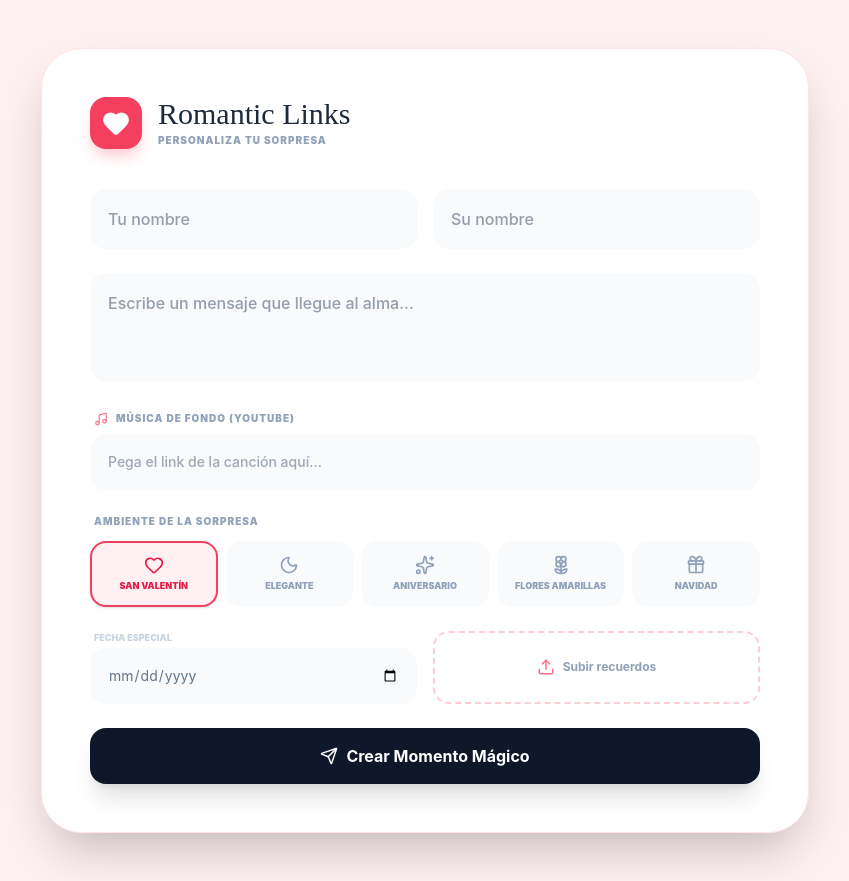
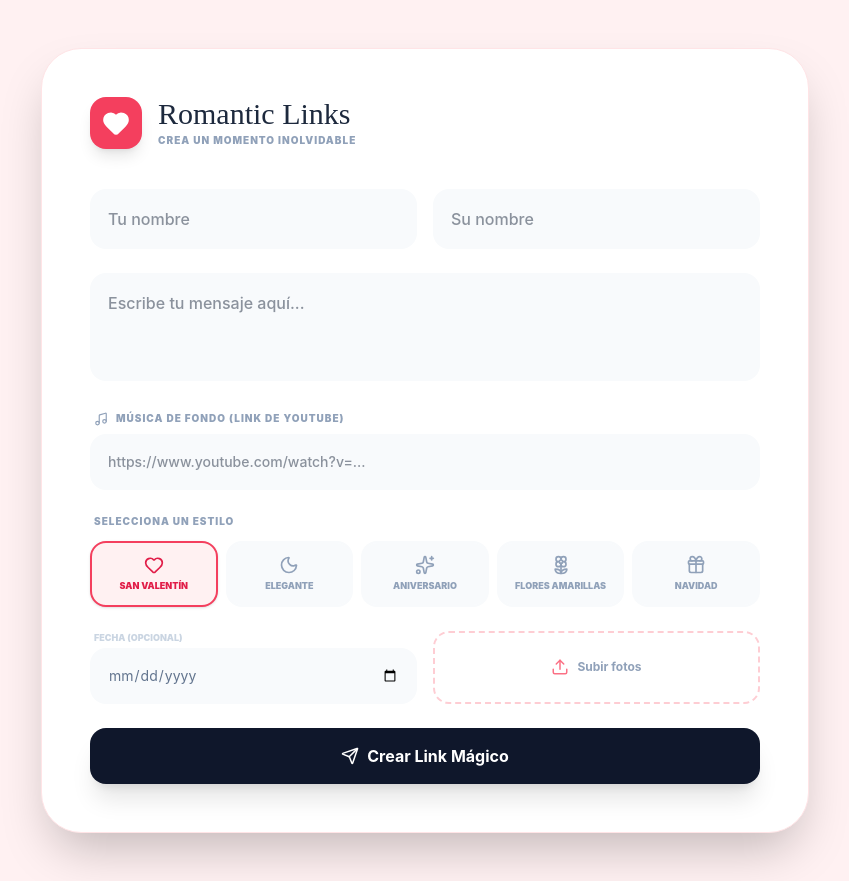
Before and after one commit to rzc-dev/romantic-links, a React (Vite) app: page /love/1 in a window 1280 px wide. Shown: the whole page, without its empty margins (215-1064 px from the left). Built offline with nearby package versions, Linux system fonts and the light colour scheme.

Commit message:
feat: agregar soporte para música de YouTube

```diff
--- a/src/pages/CreateDedication.jsx
+++ b/src/pages/CreateDedication.jsx
@@ -17,28 +17,31 @@ const CreateDedication = () => {
     mensaje: '',
     fecha_especial: '',
     tema: 'romantic',
-    youtube_url: '' // Nueva propiedad
+    youtube_url: ''
   });
 
   const themeOptions = [
-    { id: 'romantic', label: 'San Valentín', icon: Heart, desc: 'Clásico Rosa' },
-    { id: 'midnight', label: 'Elegante', icon: Moon, desc: 'Noche y Oro' },
-    { id: 'sunset', label: 'Aniversario', icon: Stars, desc: 'Cálido Gradiente' },
-    { id: 'flowers', label: 'Flores Amarillas', icon: Flower2, desc: 'Alegre y Brillante' },
-    { id: 'christmas', label: 'Navidad', icon: Gift, desc: 'Festivo Mágico' },
+    { id: 'romantic', label: 'San Valentín', icon: Heart },
+    { id: 'midnight', label: 'Elegante', icon: Moon },
+    { id: 'sunset', label: 'Aniversario', icon: Stars },
+    { id: 'flowers', label: 'Flores Amarillas', icon: Flower2 },
+    { id: 'christmas', label: 'Navidad', icon: Gift },
   ];
 
   const handleSubmit = async (e) => {
-    e.preventDefault();
+    // IMPORTANTE: Prevenir el refresh del navegador
+    if (e) e.preventDefault();
     setLoading(true);
 
     try {
       const imageUrls = [];
 
-      // 1. Subir imágenes
+      // 1. Subida de imágenes con ID único
+      if (files.length > 0) {
         for (const file of files) {
           const fileExt = file.name.split('.').pop();
-        const fileName = `${Math.random()}.${fileExt}`;
+          const fileName = `${crypto.randomUUID()}.${fileExt}`;
+
           const { error: uploadError } = await supabase.storage
             .from('fotos-amor')
             .upload(fileName, file);
@@ -51,8 +54,9 @@ const CreateDedication = () => {
 
           imageUrls.push(publicUrl);
         }
+      }
 
-      // 2. Insertar en Supabase incluyendo la URL de música
+      // 2. Inserción en DB
       const { data, error: dbError } = await supabase
         .from('dedicatorias')
         .insert([{
@@ -62,17 +66,17 @@ const CreateDedication = () => {
           fecha_especial: formData.fecha_especial || null,
           imagenes: imageUrls,
           tema: formData.tema,
-          youtube_url: formData.youtube_url // Guardamos el link de música
+          youtube_url: formData.youtube_url
         }])
-        .select();
+        .select()
+        .single();
 
       if (dbError) throw dbError;
 
-      // 3. Generación del Link oficial
-      if (data && data[0]) {
-        const productionUrl = 'https://romantic-links-rzc-dev.vercel.app';
-        const link = `${productionUrl}/love/${data[0].id}`;
-
+      // 3. Generación de Link (Dinámico según el entorno)
+      if (data) {
+        const baseUrl = window.location.origin;
+        const link = `${baseUrl}/love/${data.id}`;
         setGeneratedLink(link);
 
         confetti({
@@ -84,27 +88,26 @@ const CreateDedication = () => {
       }
 
     } catch (error) {
-      console.error(error);
-      alert("Error al crear: " + error.message);
+      console.error("Error detallado:", error);
+      alert("Hubo un error: " + error.message);
     } finally {
       setLoading(false);
     }
   };
 
   return (
-    <div className="min-h-screen bg-love-50 py-12 px-4 flex items-center justify-center font-sans">
+    <div className="min-h-screen bg-love-50 py-12 px-4 flex items-center justify-center font-sans text-slate-900">
       <motion.div
         initial={{ opacity: 0, y: 20 }}
         animate={{ opacity: 1, y: 0 }}
         className="max-w-3xl w-full bg-white rounded-[2.5rem] shadow-2xl p-8 md:p-12 relative overflow-hidden border border-love-100"
       >
-        {/* Cabecera */}
         <div className="flex items-center gap-4 mb-10">
-          <div className="bg-love-500 p-3 rounded-2xl shadow-lg shadow-love-200">
+          <div className="bg-love-500 p-3 rounded-2xl shadow-lg">
             <Heart className="text-white" fill="currentColor" size={28} />
           </div>
           <div>
-            <h2 className="text-3xl font-romantic text-slate-800 leading-none">Romantic Links</h2>
+            <h2 className="text-3xl font-romantic leading-none">Romantic Links</h2>
             <p className="text-slate-400 text-[10px] mt-1 uppercase font-black tracking-widest">Personaliza tu sorpresa</p>
           </div>
         </div>
@@ -113,13 +116,15 @@ const CreateDedication = () => {
           <div className="grid grid-cols-1 md:grid-cols-2 gap-4">
             <input
               required
-              className="w-full p-4 rounded-2xl bg-slate-50 border-2 border-transparent focus:border-love-300 focus:bg-white outline-none transition-all font-medium text-slate-700"
+              value={formData.nombre_remitente}
+              className="w-full p-4 rounded-2xl bg-slate-50 border-2 border-transparent focus:border-love-300 focus:bg-white outline-none transition-all font-medium"
               placeholder="Tu nombre"
               onChange={(e) => setFormData({...formData, nombre_remitente: e.target.value})}
             />
             <input
               required
-              className="w-full p-4 rounded-2xl bg-slate-50 border-2 border-transparent focus:border-love-300 focus:bg-white outline-none transition-all font-medium text-slate-700"
+              value={formData.nombre_destinatario}
+              className="w-full p-4 rounded-2xl bg-slate-50 border-2 border-transparent focus:border-love-300 focus:bg-white outline-none transition-all font-medium"
               placeholder="Su nombre"
               onChange={(e) => setFormData({...formData, nombre_destinatario: e.target.value})}
             />
@@ -128,25 +133,25 @@ const CreateDedication = () => {
           <textarea
             required
             rows="3"
-            className="w-full p-4 rounded-2xl bg-slate-50 border-2 border-transparent focus:border-love-300 focus:bg-white outline-none transition-all resize-none font-medium text-slate-700"
+            value={formData.mensaje}
+            className="w-full p-4 rounded-2xl bg-slate-50 border-2 border-transparent focus:border-love-300 focus:bg-white outline-none transition-all resize-none font-medium"
             placeholder="Escribe un mensaje que llegue al alma..."
             onChange={(e) => setFormData({...formData, mensaje: e.target.value})}
           ></textarea>
 
-          {/* Campo de Música (YouTube) */}
           <div className="space-y-2">
-            <div className="flex items-center gap-2 ml-1">
-              <Music size={14} className="text-love-400" />
-              <p className="text-[10px] font-black uppercase text-slate-400 tracking-widest">Música de fondo (YouTube o YouTube Music)</p>
+            <div className="flex items-center gap-2 ml-1 text-love-400">
+              <Music size={14} />
+              <p className="text-[10px] font-black uppercase tracking-widest">Música de YouTube (Link)</p>
             </div>
             <input
-              className="w-full p-4 rounded-2xl bg-slate-50 border-2 border-transparent focus:border-love-300 focus:bg-white outline-none transition-all text-sm font-medium text-slate-600"
-              placeholder="Pega el link aquí: https://www.youtube.com/watch?v=..."
+              value={formData.youtube_url}
+              className="w-full p-4 rounded-2xl bg-slate-50 border-2 border-transparent focus:border-love-300 focus:bg-white outline-none transition-all text-sm font-medium"
+              placeholder="https://www.youtube.com/watch?v=..."
               onChange={(e) => setFormData({...formData, youtube_url: e.target.value})}
             />
           </div>
 
-          {/* Selector de Temas */}
           <div className="space-y-3">
             <p className="text-[10px] font-black uppercase text-slate-400 tracking-widest ml-1">Ambiente de la sorpresa</p>
             <div className="grid grid-cols-2 md:grid-cols-5 gap-2">
@@ -177,6 +182,7 @@ const CreateDedication = () => {
                 <p className="text-[9px] font-black text-slate-300 uppercase ml-1">Fecha especial</p>
                 <input
                 type="date"
+                value={formData.fecha_especial}
                 className="w-full p-4 rounded-2xl bg-slate-50 border-2 border-transparent focus:border-love-300 outline-none transition-all text-slate-500 text-sm"
                 onChange={(e) => setFormData({...formData, fecha_especial: e.target.value})}
                 />
@@ -197,17 +203,15 @@ const CreateDedication = () => {
           <button
             type="submit"
             disabled={loading}
-            className="w-full bg-slate-900 text-white py-4 rounded-2xl font-bold shadow-xl hover:shadow-love-200 hover:bg-slate-800 transition-all flex items-center justify-center gap-2 disabled:opacity-50"
+            className="w-full bg-slate-900 text-white py-4 rounded-2xl font-bold shadow-xl hover:bg-slate-800 transition-all flex items-center justify-center gap-2 disabled:opacity-50"
           >
             {loading ? <Loader2 className="animate-spin" /> : <><Send size={18} /> Crear Momento Mágico</>}
           </button>
         </form>
 
-        {/* Modal de Resultado */}
         {generatedLink && (
           <motion.div
-            initial={{ opacity: 0 }}
-            animate={{ opacity: 1 }}
+            initial={{ opacity: 0 }} animate={{ opacity: 1 }}
             className="absolute inset-0 bg-white/95 backdrop-blur-sm flex items-center justify-center p-6 z-50"
           >
             <div className="text-center w-full max-w-sm">
@@ -215,11 +219,9 @@ const CreateDedication = () => {
                 <CheckCircle2 size={32} />
               </div>
               <h3 className="text-3xl font-romantic text-slate-800 mb-2">¡Listo para enviar!</h3>
-
               <div className="bg-slate-100 p-4 rounded-xl mb-6 font-mono text-[10px] break-all text-slate-500 border border-slate-200 select-all">
                 {generatedLink}
               </div>
-
               <div className="grid gap-2">
                 <button
                   onClick={() => {
@@ -233,9 +235,9 @@ const CreateDedication = () => {
                 <a
                   href={`https://wa.me/?text=He hecho esto pensando en ti... míralo aquí: ${generatedLink}`}
                   target="_blank" rel="noreferrer"
-                  className="w-full bg-[#25D366] text-white py-3 rounded-xl font-bold flex items-center justify-center gap-2"
+                  className="w-full bg-[#25D366] text-white py-3 rounded-xl font-bold flex items-center justify-center gap-2 text-center"
                 >
-                  <Share2 size={16} /> Enviar por WhatsApp
+                  <Share2 size={16} /> WhatsApp
                 </a>
                 <button onClick={() => setGeneratedLink('')} className="text-[10px] text-slate-300 font-black uppercase mt-4">
                   Crear otra sorpresa
--- a/src/pages/ViewDedication.jsx
+++ b/src/pages/ViewDedication.jsx
@@ -17,27 +17,30 @@ const CreateDedication = () => {
     mensaje: '',
     fecha_especial: '',
     tema: 'romantic',
-    youtube_url: '' // Campo para la música
+    youtube_url: ''
   });
 
   const themeOptions = [
-    { id: 'romantic', label: 'San Valentín', icon: Heart, desc: 'Clásico Rosa' },
-    { id: 'midnight', label: 'Elegante', icon: Moon, desc: 'Noche y Oro' },
-    { id: 'sunset', label: 'Aniversario', icon: Stars, desc: 'Cálido Gradiente' },
-    { id: 'flowers', label: 'Flores Amarillas', icon: Flower2, desc: 'Alegre y Brillante' },
-    { id: 'christmas', label: 'Navidad', icon: Gift, desc: 'Festivo Mágico' },
+    { id: 'romantic', label: 'San Valentín', icon: Heart },
+    { id: 'midnight', label: 'Elegante', icon: Moon },
+    { id: 'sunset', label: 'Aniversario', icon: Stars },
+    { id: 'flowers', label: 'Flores Amarillas', icon: Flower2 },
+    { id: 'christmas', label: 'Navidad', icon: Gift },
   ];
 
   const handleSubmit = async (e) => {
+    // 1. Evitamos que la página se recargue
     e.preventDefault();
     setLoading(true);
 
     try {
       const imageUrls = [];
 
+      // 2. Subida de imágenes (solo si hay archivos)
+      if (files.length > 0) {
         for (const file of files) {
           const fileExt = file.name.split('.').pop();
-        const fileName = `${Math.random()}.${fileExt}`;
+          const fileName = `${crypto.randomUUID()}.${fileExt}`;
           const { error: uploadError } = await supabase.storage
             .from('fotos-amor')
             .upload(fileName, file);
@@ -50,7 +53,9 @@ const CreateDedication = () => {
 
           imageUrls.push(publicUrl);
         }
+      }
 
+      // 3. Inserción en la base de datos
       const { data, error: dbError } = await supabase
         .from('dedicatorias')
         .insert([{
@@ -60,17 +65,20 @@ const CreateDedication = () => {
           fecha_especial: formData.fecha_especial || null,
           imagenes: imageUrls,
           tema: formData.tema,
-          youtube_url: formData.youtube_url // Guardamos el link de música
+          youtube_url: formData.youtube_url
         }])
-        .select();
+        .select()
+        .single(); // Traemos el objeto creado directamente
 
       if (dbError) throw dbError;
 
-      if (data && data[0]) {
-        const productionUrl = 'https://romantic-links-rzc-dev.vercel.app';
-        const link = `${productionUrl}/love/${data[0].id}`;
+      if (data) {
+        // Generamos el link final
+        const productionUrl = window.location.origin; // Usa la URL actual (funciona en local y Vercel)
+        const link = `${productionUrl}/love/${data.id}`;
         setGeneratedLink(link);
 
+        // Efecto de éxito
         confetti({
             particleCount: 150,
             spread: 70,
@@ -80,8 +88,8 @@ const CreateDedication = () => {
       }
 
     } catch (error) {
-      console.error(error);
-      alert("Error al crear: " + error.message);
+      console.error("Error detallado:", error);
+      alert("No se pudo crear la dedicatoria. Verifica que la tabla en Supabase tenga la columna 'youtube_url'. Error: " + error.message);
     } finally {
       setLoading(false);
     }
@@ -94,28 +102,30 @@ const CreateDedication = () => {
         animate={{ opacity: 1, y: 0 }}
         className="max-w-3xl w-full bg-white rounded-[2.5rem] shadow-2xl p-8 md:p-12 relative overflow-hidden border border-love-100"
       >
-        <div className="flex items-center gap-4 mb-10">
-          <div className="bg-love-500 p-3 rounded-2xl shadow-lg shadow-love-200">
+        <header className="flex items-center gap-4 mb-10">
+          <div className="bg-love-500 p-3 rounded-2xl shadow-lg">
             <Heart className="text-white" fill="currentColor" size={28} />
           </div>
           <div>
             <h2 className="text-3xl font-romantic text-slate-800 leading-none">Romantic Links</h2>
-            <p className="text-slate-400 text-[10px] mt-1 uppercase font-black tracking-widest">Personaliza tu sorpresa</p>
+            <p className="text-slate-400 text-[10px] mt-1 uppercase font-black tracking-widest">Crea un momento inolvidable</p>
           </div>
-        </div>
+        </header>
 
         <form onSubmit={handleSubmit} className="space-y-6">
           <div className="grid grid-cols-1 md:grid-cols-2 gap-4">
             <input
               required
-              className="w-full p-4 rounded-2xl bg-slate-50 border-2 border-transparent focus:border-love-300 focus:bg-white outline-none transition-all font-medium text-slate-700"
+              className="w-full p-4 rounded-2xl bg-slate-50 border-2 border-transparent focus:border-love-300 outline-none transition-all font-medium"
               placeholder="Tu nombre"
+              value={formData.nombre_remitente}
               onChange={(e) => setFormData({...formData, nombre_remitente: e.target.value})}
             />
             <input
               required
-              className="w-full p-4 rounded-2xl bg-slate-50 border-2 border-transparent focus:border-love-300 focus:bg-white outline-none transition-all font-medium text-slate-700"
+              className="w-full p-4 rounded-2xl bg-slate-50 border-2 border-transparent focus:border-love-300 outline-none transition-all font-medium"
               placeholder="Su nombre"
+              value={formData.nombre_destinatario}
               onChange={(e) => setFormData({...formData, nombre_destinatario: e.target.value})}
             />
           </div>
@@ -123,26 +133,27 @@ const CreateDedication = () => {
           <textarea
             required
             rows="3"
-            className="w-full p-4 rounded-2xl bg-slate-50 border-2 border-transparent focus:border-love-300 focus:bg-white outline-none transition-all resize-none font-medium text-slate-700"
-            placeholder="Escribe un mensaje que llegue al alma..."
+            className="w-full p-4 rounded-2xl bg-slate-50 border-2 border-transparent focus:border-love-300 outline-none transition-all resize-none font-medium"
+            placeholder="Escribe tu mensaje aquí..."
+            value={formData.mensaje}
             onChange={(e) => setFormData({...formData, mensaje: e.target.value})}
           ></textarea>
 
-          {/* AQUÍ ESTÁ EL CAMPO QUE BUSCABAS */}
           <div className="space-y-2">
-            <div className="flex items-center gap-2 ml-1">
-              <Music size={14} className="text-love-400" />
-              <p className="text-[10px] font-black uppercase text-slate-400 tracking-widest">Música de fondo (YouTube)</p>
+            <div className="flex items-center gap-2 ml-1 text-slate-400">
+              <Music size={14} />
+              <p className="text-[10px] font-black uppercase tracking-widest">Música de fondo (Link de YouTube)</p>
             </div>
             <input
-              className="w-full p-4 rounded-2xl bg-slate-50 border-2 border-transparent focus:border-love-300 focus:bg-white outline-none transition-all text-sm font-medium text-slate-600"
-              placeholder="Pega el link de la canción aquí..."
+              className="w-full p-4 rounded-2xl bg-slate-50 border-2 border-transparent focus:border-love-300 outline-none transition-all text-sm font-medium"
+              placeholder="https://www.youtube.com/watch?v=..."
+              value={formData.youtube_url}
               onChange={(e) => setFormData({...formData, youtube_url: e.target.value})}
             />
           </div>
 
           <div className="space-y-3">
-            <p className="text-[10px] font-black uppercase text-slate-400 tracking-widest ml-1">Ambiente de la sorpresa</p>
+            <p className="text-[10px] font-black uppercase text-slate-400 tracking-widest ml-1">Selecciona un estilo</p>
             <div className="grid grid-cols-2 md:grid-cols-5 gap-2">
               {themeOptions.map((theme) => {
                 const Icon = theme.icon;
@@ -168,17 +179,17 @@ const CreateDedication = () => {
 
           <div className="grid grid-cols-1 md:grid-cols-2 gap-4">
             <div className="space-y-1">
-                <p className="text-[9px] font-black text-slate-300 uppercase ml-1">Fecha especial</p>
+                <p className="text-[9px] font-black text-slate-300 uppercase ml-1">Fecha (Opcional)</p>
                 <input
                   type="date"
                   className="w-full p-4 rounded-2xl bg-slate-50 border-2 border-transparent focus:border-love-300 outline-none transition-all text-slate-500 text-sm"
                   onChange={(e) => setFormData({...formData, fecha_especial: e.target.value})}
                 />
             </div>
-            <div className="flex items-center justify-center p-4 rounded-2xl border-2 border-dashed border-love-200 relative group hover:bg-love-50 transition-colors cursor-pointer mt-4 md:mt-0">
+            <div className="flex items-center justify-center p-4 rounded-2xl border-2 border-dashed border-love-200 relative hover:bg-love-50 transition-colors cursor-pointer mt-4 md:mt-0">
                 <Upload size={18} className="text-love-400 mr-2" />
                 <span className="text-xs font-bold text-slate-400">
-                    {files.length > 0 ? `${files.length} fotos listas` : "Subir recuerdos"}
+                    {files.length > 0 ? `${files.length} fotos listas` : "Subir fotos"}
                 </span>
                 <input
                     type="file" multiple accept="image/*"
@@ -191,45 +202,46 @@ const CreateDedication = () => {
           <button
             type="submit"
             disabled={loading}
-            className="w-full bg-slate-900 text-white py-4 rounded-2xl font-bold shadow-xl hover:shadow-love-200 hover:bg-slate-800 transition-all flex items-center justify-center gap-2 disabled:opacity-50"
+            className="w-full bg-slate-900 text-white py-4 rounded-2xl font-bold shadow-xl hover:bg-slate-800 transition-all flex items-center justify-center gap-2 disabled:opacity-50"
           >
-            {loading ? <Loader2 className="animate-spin" /> : <><Send size={18} /> Crear Momento Mágico</>}
+            {loading ? <Loader2 className="animate-spin" /> : <><Send size={18} /> Crear Link Mágico</>}
           </button>
         </form>
 
+        {/* Modal de éxito */}
         {generatedLink && (
           <motion.div
-            initial={{ opacity: 0 }}
-            animate={{ opacity: 1 }}
+            initial={{ opacity: 0 }} animate={{ opacity: 1 }}
             className="absolute inset-0 bg-white/95 backdrop-blur-sm flex items-center justify-center p-6 z-50"
           >
             <div className="text-center w-full max-w-sm">
               <div className="w-16 h-16 bg-green-100 text-green-500 rounded-full flex items-center justify-center mx-auto mb-4">
                 <CheckCircle2 size={32} />
               </div>
-              <h3 className="text-3xl font-romantic text-slate-800 mb-2">¡Listo para enviar!</h3>
-              <div className="bg-slate-100 p-4 rounded-xl mb-6 font-mono text-[10px] break-all text-slate-500 border border-slate-200 select-all">
+              <h3 className="text-3xl font-romantic text-slate-800 mb-2">¡Sorpresa creada!</h3>
+              <p className="text-slate-500 text-sm mb-4">Copia el link y envíaselo por WhatsApp</p>
+              <div className="bg-slate-100 p-4 rounded-xl mb-6 font-mono text-[10px] break-all text-slate-500 border border-slate-200">
                 {generatedLink}
               </div>
               <div className="grid gap-2">
                 <button
                   onClick={() => {
                     navigator.clipboard.writeText(generatedLink);
-                    alert("Copiado con éxito");
+                    alert("¡Copiado!");
                   }}
                   className="w-full bg-slate-900 text-white py-3 rounded-xl font-bold flex items-center justify-center gap-2"
                 >
                   <Copy size={16} /> Copiar enlace
                 </button>
                 <a
-                  href={`https://wa.me/?text=He hecho esto pensando en ti... míralo aquí: ${generatedLink}`}
+                  href={`https://wa.me/?text=Tengo una sorpresa para ti... mírala aquí: ${generatedLink}`}
                   target="_blank" rel="noreferrer"
-                  className="w-full bg-[#25D366] text-white py-3 rounded-xl font-bold flex items-center justify-center gap-2"
+                  className="w-full bg-[#25D366] text-white py-3 rounded-xl font-bold flex items-center justify-center gap-2 text-center"
                 >
-                  <Share2 size={16} /> Enviar por WhatsApp
+                  <Share2 size={16} /> WhatsApp
                 </a>
                 <button onClick={() => setGeneratedLink('')} className="text-[10px] text-slate-300 font-black uppercase mt-4">
-                  Crear otra sorpresa
+                  Crear otra
                 </button>
               </div>
             </div>
```
Lines whose indentation alone changed are shown as unchanged.
